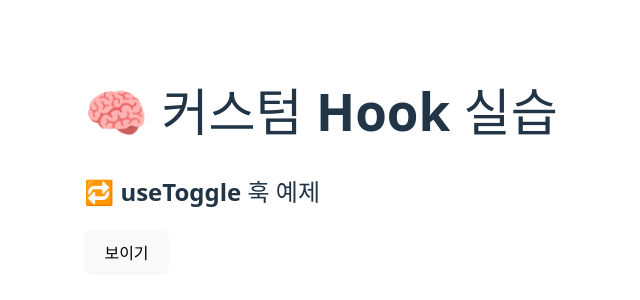
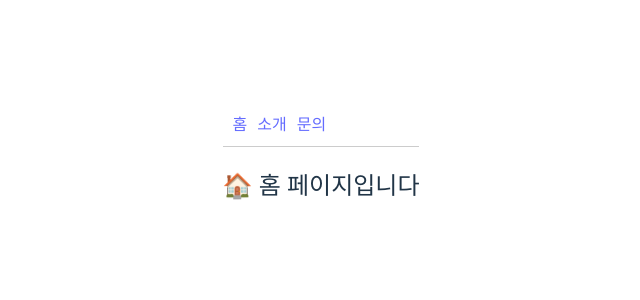
Before and after one commit to Jeontaesu/react-app, a React (Vite) app: page / in a window 1280 px wide. Shown: the part 238-538 px from the top of the page, without its empty margins (319-959 px from the left). Built offline with nearby package versions, Linux system fonts and the light colour scheme.

Commit message:
Reract Router 도입과 기본 사용법-과제

```diff
--- a/package.json
+++ b/package.json
@@ -13,7 +13,8 @@
     },
     "dependencies": {
         "react": "^19.1.0",
-    "react-dom": "^19.1.0"
+        "react-dom": "^19.1.0",
+        "react-router-dom": "^7.9.5"
     },
     "devDependencies": {
         "@eslint/js": "^9.30.1",
--- a/src/App.jsx
+++ b/src/App.jsx
@@ -1,11 +1,19 @@
-import ToggleBox from "./components/ToggleBox";
+import { BrowserRouter, Route, Routes } from "react-router-dom";
+import Navbar from "./components/Navbar";
+import Home from "./pages/Home";
+import About from "./pages/About";
+import Contact from "./pages/Contact";
 
 function App() {
     return (
-        <div>
-            <h1>🧠 커스텀 Hook 실습</h1>
-            <ToggleBox />
-        </div>
+        <BrowserRouter>
+            <Navbar />
+            <Routes>
+                <Route path="/" element={<Home />} />
+                <Route path="/about" element={<About />} />
+                <Route path="/contact" element={<Contact />} />
+            </Routes>
+        </BrowserRouter>
     );
 }
 
--- /dev/null
+++ b/src/components/Navbar.jsx
@@ -0,0 +1,15 @@
+import { Link } from "react-router-dom";
+
+export default function Navbar() {
+    return (
+        <nav style={{ padding: "10px", borderBottom: "1px solid #ccc" }}>
+            <Link to="/" style={{ marginRight: "10px" }}>
+                홈
+            </Link>
+            <Link to="/about" style={{ marginRight: "10px" }}>
+                소개
+            </Link>
+            <Link to="/contact">문의</Link>
+        </nav>
+    );
+}
--- /dev/null
+++ b/src/pages/About.jsx
@@ -0,0 +1,3 @@
+export default function About() {
+    return <h2>📖 소개 페이지입니다</h2>;
+}
--- /dev/null
+++ b/src/pages/Contact.jsx
@@ -0,0 +1,3 @@
+export default function Contact() {
+    return <h2>📬 문의 페이지입니다</h2>;
+}
--- /dev/null
+++ b/src/pages/Home.jsx
@@ -0,0 +1,3 @@
+export default function Home() {
+    return <h2>🏠 홈 페이지입니다</h2>;
+}
```
Also changed, not shown: 2 other files (tests, documents, lock files or other folders). Lines whose indentation alone changed are shown as unchanged.
